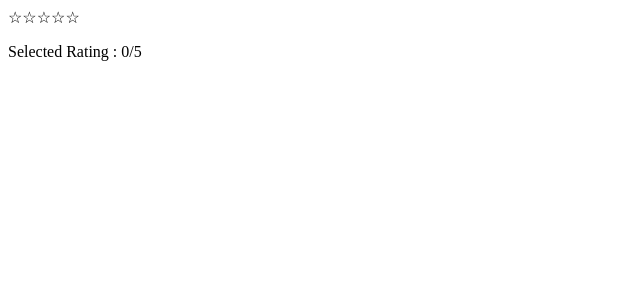
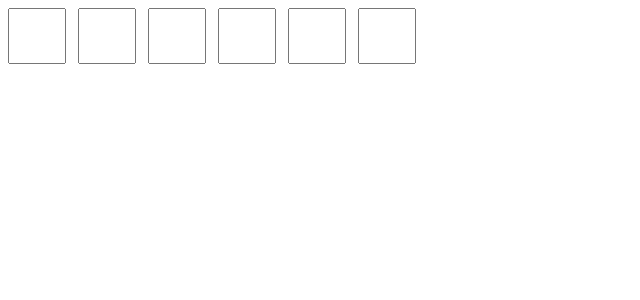
Before and after one commit to shubhdeep123/react_projects, a React (Vite) app in the folder React-Interview-Prep/: page / in a window 1280 px wide. Shown: the top 300 px of the page, without its empty margins (0-640 px from the left). Built offline with nearby package versions, Linux system fonts and the light colour scheme.

Commit message:
Accordion-OTPComponent

```diff
--- a/React-Interview-Prep/src/App.tsx
+++ b/React-Interview-Prep/src/App.tsx
@@ -1,5 +1,7 @@
 import './App.css'
-import { StarRating } from './components/StarRating'
+import  OTPComponent  from './components/OTPComponent'
+// import { Accordion } from './components/Accordion'
+// import { StarRating } from './components/StarRating'
 // import { Counter } from './components/Counter'
 // import { StringDisplay } from './components/StringDisplay'
 // import { Todo } from './components/Todo'
@@ -11,7 +13,9 @@ function App() {
       {/* <Counter/> */}
       {/* <StringDisplay/> */}
       {/* <Todo/> */}
-      <StarRating/>
+      {/* <StarRating/> */}
+      {/* <Accordion/> */}
+      <OTPComponent/>
     </>
   )
 }
--- /dev/null
+++ b/React-Interview-Prep/src/components/Accordion.tsx
@@ -0,0 +1,42 @@
+import { useState } from "react";
+
+const faqs = [
+  {
+    id: 1,
+    question: "What is React?",
+    answer: "React is a JavaScript library for building user interfaces.",
+  },
+  {
+    id: 2,
+    question: "What is Java?",
+    answer: "Java is an object-oriented programming language.",
+  },
+  {
+    id: 3,
+    question: "What is Spring Boot?",
+    answer: "Spring Boot is a Java framework for building REST APIs.",
+  },
+];
+
+export function Accordion() {
+  const [openId, setOpenId] = useState<number | null>(null);
+
+  function handleUserClick(id:number) {
+    if (id == openId) {
+        setOpenId(null);
+    } else {
+        setOpenId(id);
+    }
+  }
+
+  return (
+    <div>
+      {faqs.map((faq) => (
+        <div key={faq.id}>
+          <h1 onClick={() => handleUserClick(faq.id)}>{faq.question}</h1>
+          {openId == faq.id && <p>{faq.answer}</p>}
+        </div>
+      ))}
+    </div>
+  );
+}
--- /dev/null
+++ b/React-Interview-Prep/src/components/OTPComponent.tsx
@@ -0,0 +1,91 @@
+import React, { useRef, useState } from "react";
+
+const OTP_LENGTH = 6;
+
+export default function OTPComponent() {
+  const [otp, setOtp] = useState<string[]>(Array(OTP_LENGTH).fill(""));
+  const inputRefs = useRef<(HTMLInputElement | null)[]>([]);
+
+  const updateOtp = (index: number, value: string) => {
+    const digit = value.replace(/\D/g, "").slice(-1);
+
+    setOtp((prev) => {
+      const updated = [...prev];
+      updated[index] = digit;
+      return updated;
+    });
+
+    if (digit && index < OTP_LENGTH - 1) {
+      inputRefs.current[index + 1]?.focus();
+    }
+  };
+
+  const handleKeyDown = (
+    e: React.KeyboardEvent<HTMLInputElement>,
+    index: number,
+  ) => {
+    if (e.key !== "Backspace") return;
+
+    if (otp[index]) {
+      setOtp((prev) => {
+        const updated = [...prev];
+        updated[index] = "";
+        return updated;
+      });
+      return;
+    }
+
+    if (index > 0) {
+      e.preventDefault();
+      inputRefs.current[index - 1]?.focus();
+    }
+  };
+
+  const handlePaste = (e: React.ClipboardEvent<HTMLInputElement>) => {
+    e.preventDefault();
+
+    const pasted = e.clipboardData
+      .getData("text")
+      .replace(/\D/g, "")
+      .slice(0, OTP_LENGTH)
+      .split("");
+
+    if (!pasted.length) return;
+
+    const updated = Array(OTP_LENGTH).fill("");
+
+    pasted.forEach((digit, index) => {
+      updated[index] = digit;
+    });
+
+    setOtp(updated);
+
+    const lastIndex = Math.min(pasted.length - 1, OTP_LENGTH - 1);
+    inputRefs.current[lastIndex]?.focus();
+  };
+
+  return (
+    <div style={{ display: "flex", gap: "12px" }}>
+      {otp.map((digit, index) => (
+        <input
+          key={index}
+          ref={(el) => {
+            inputRefs.current[index] = el;
+          }}
+          value={digit}
+          onChange={(e) => updateOtp(index, e.target.value)}
+          onKeyDown={(e) => handleKeyDown(e, index)}
+          onPaste={handlePaste}
+          maxLength={1}
+          inputMode="numeric"
+          style={{
+            width: 50,
+            height: 50,
+            textAlign: "center",
+            fontSize: 22,
+          }}
+        />
+      ))}
+    </div>
+  );
+}
```
